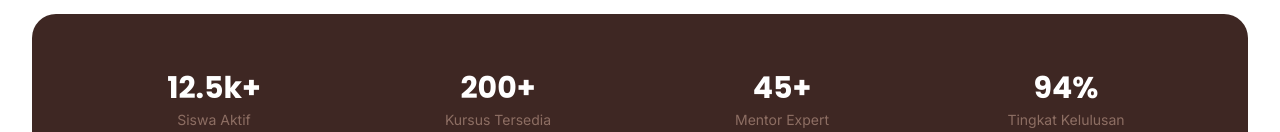
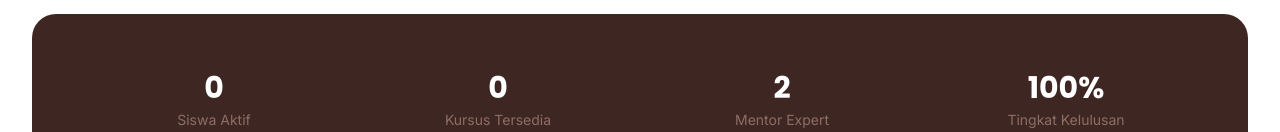
Before and after one commit to jonalexanderhere/coffe-skill, a Next.js app: page /about in a window 1280 px wide. Shown: the part 668-800 px from the top of the page. Built offline with nearby package versions, Linux system fonts and the light colour scheme; no server answers; the database is empty.

Commit message:
Remove all demo data and reset platform to production clean state

```diff
--- a/src/app/about/page.tsx
+++ b/src/app/about/page.tsx
@@ -58,10 +58,10 @@ export default function AboutPage() {
           <div className="bg-coffee-800 dark:bg-charcoal-light rounded-3xl p-10 lg:p-14 mb-20">
             <div className="grid grid-cols-2 lg:grid-cols-4 gap-8">
               {[
-                { value: "12.5k+", label: "Siswa Aktif" },
-                { value: "200+", label: "Kursus Tersedia" },
-                { value: "45+", label: "Mentor Expert" },
-                { value: "94%", label: "Tingkat Kelulusan" },
+                { value: "0", label: "Siswa Aktif" },
+                { value: "0", label: "Kursus Tersedia" },
+                { value: "2", label: "Mentor Expert" },
+                { value: "100%", label: "Tingkat Kelulusan" },
               ].map((stat) => (
                 <div key={stat.label} className="text-center">
                   <p className="text-3xl font-bold text-white mb-1" style={{ fontFamily: "var(--font-poppins)" }}>{stat.value}</p>
```
